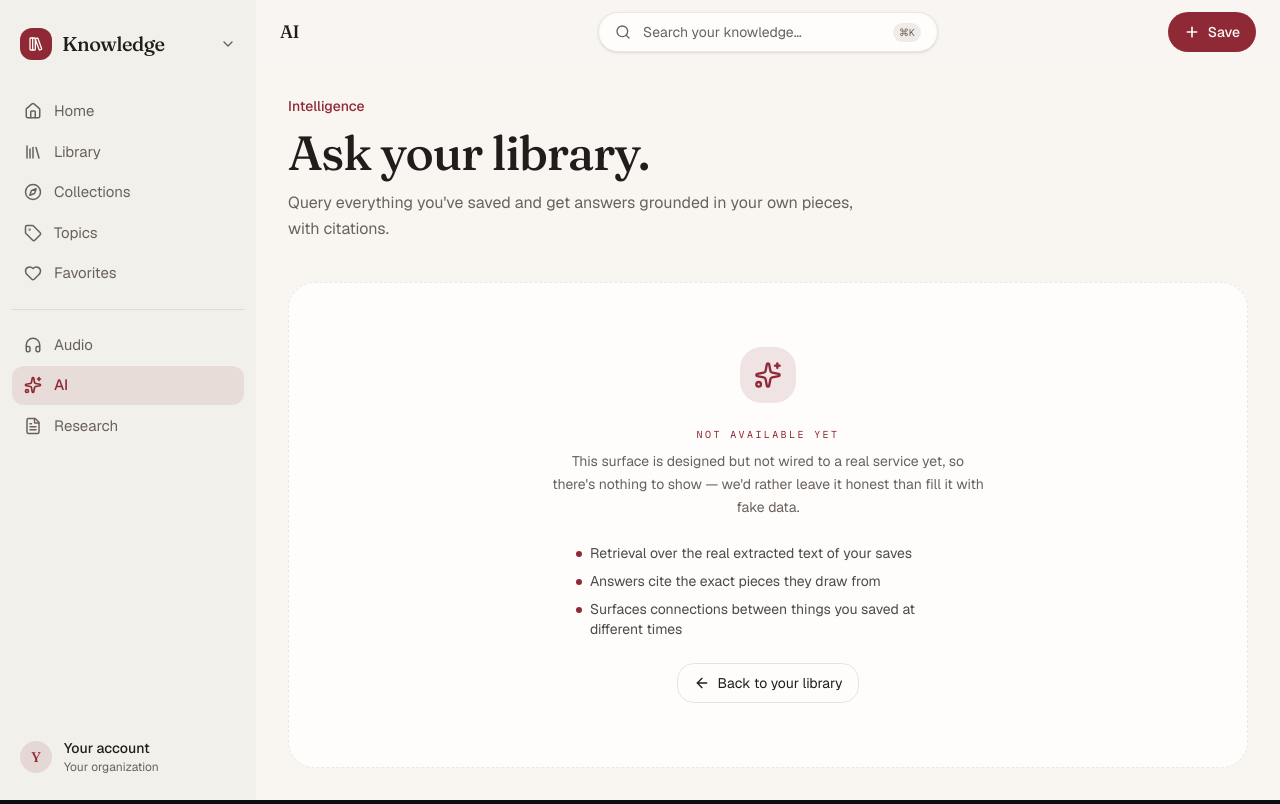
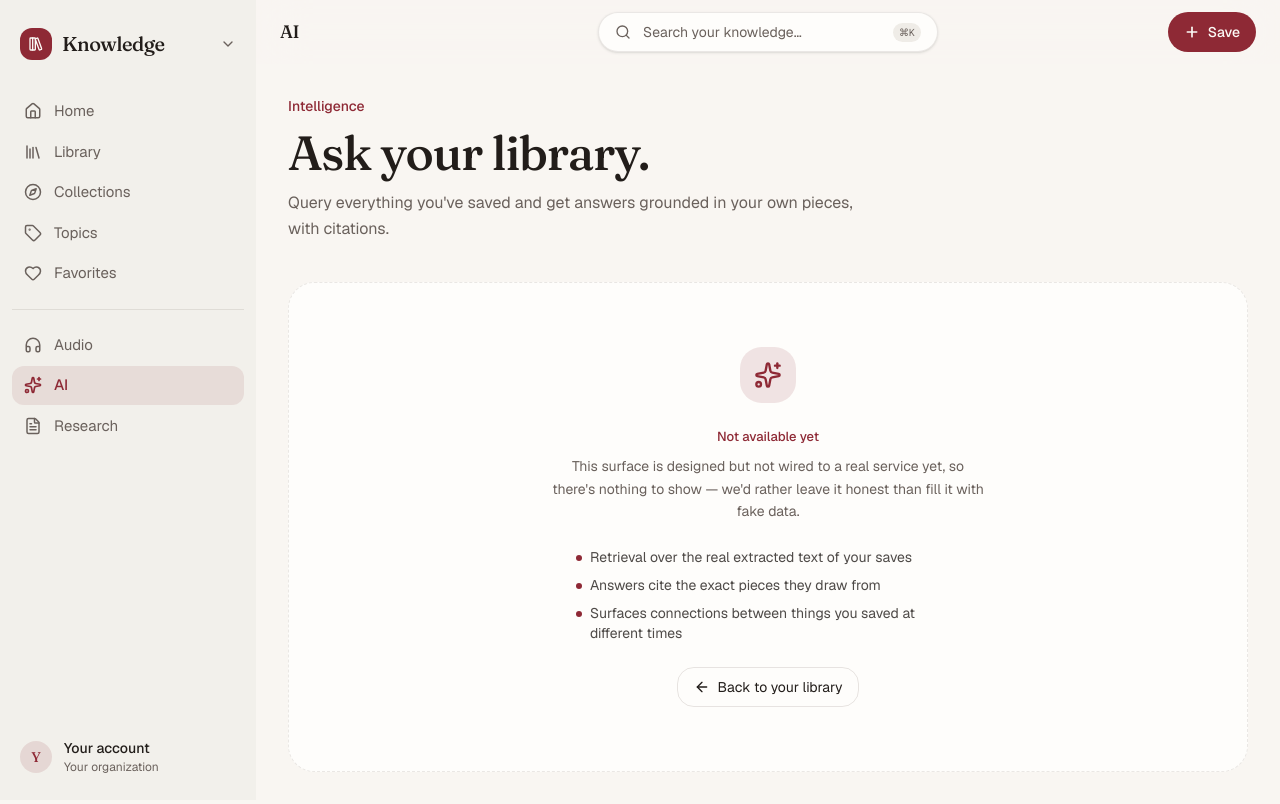
Before and after one commit to jr275/whitehabbit, a Next.js app: page /knowledge/ai in a window 1280 px wide. Built offline with nearby package versions, Linux system fonts and the light colour scheme; no server answers.

Commit message:
style: update text styles in knowledge components
Co-authored-by: jr275 <292620926+jr275@users.noreply.github.com>

```diff
--- a/components/knowledge/coming-soon.tsx
+++ b/components/knowledge/coming-soon.tsx
@@ -28,7 +28,7 @@ export function ComingSoon({ eyebrow, title, description, icon: Icon, bullets }:
           <Icon className="size-7" />
         </span>
         <div className="max-w-md space-y-2">
-          <p className="font-mono text-[10px] uppercase tracking-[0.24em] text-[var(--kn-ai)]">Not available yet</p>
+          <p className="text-[13px] font-medium text-primary">Not available yet</p>
           <p className="text-pretty text-sm leading-relaxed text-muted-foreground">
             This surface is designed but not wired to a real service yet, so there&apos;s nothing to show — we&apos;d
             rather leave it honest than fill it with fake data.
--- a/components/knowledge/reader-view.tsx
+++ b/components/knowledge/reader-view.tsx
@@ -178,7 +178,7 @@ export function ReaderView({ doc }: { doc: KnowledgeDocument }) {
               ) : null}
               {doc.topics.length > 0 ? (
                 <div>
-                  <dt className="font-mono text-[10px] uppercase tracking-[0.2em] text-muted-foreground">Topics</dt>
+                  <dt className="text-[12px] font-medium text-muted-foreground">Topics</dt>
                   <dd className="mt-2 flex flex-wrap gap-1.5">
                     {doc.topics.map((t) => (
                       <span key={t} className="rounded-md bg-secondary/60 px-2 py-1 text-xs text-foreground/80">
@@ -191,7 +191,7 @@ export function ReaderView({ doc }: { doc: KnowledgeDocument }) {
             </dl>
           ) : (
             <div className="flex flex-col items-center gap-2 py-10 text-center">
-              <p className="font-mono text-[10px] uppercase tracking-[0.2em] text-muted-foreground">Highlights</p>
+              <p className="text-[12px] font-medium text-muted-foreground">Highlights</p>
               <p className="max-w-[220px] text-sm leading-relaxed text-muted-foreground">
                 Highlighting isn&apos;t available yet. When it ships, the passages you mark will collect here.
               </p>
@@ -230,7 +230,7 @@ function TabButton({
 function Meta({ label, value }: { label: string; value: string }) {
   return (
     <div>
-      <dt className="font-mono text-[10px] uppercase tracking-[0.2em] text-muted-foreground">{label}</dt>
+      <dt className="text-[12px] font-medium text-muted-foreground">{label}</dt>
       <dd className="mt-1 text-foreground/85">{value}</dd>
     </div>
   )
```
